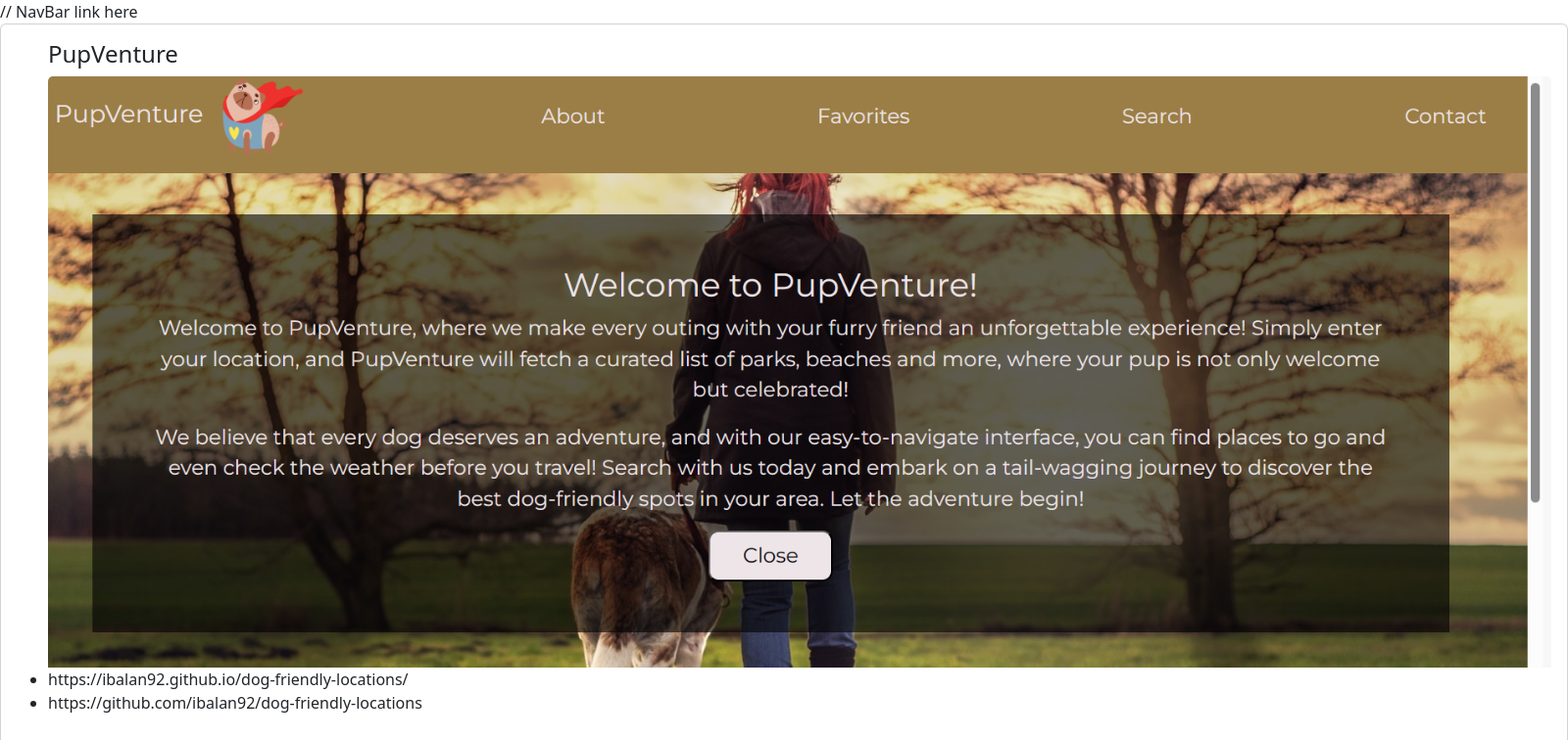
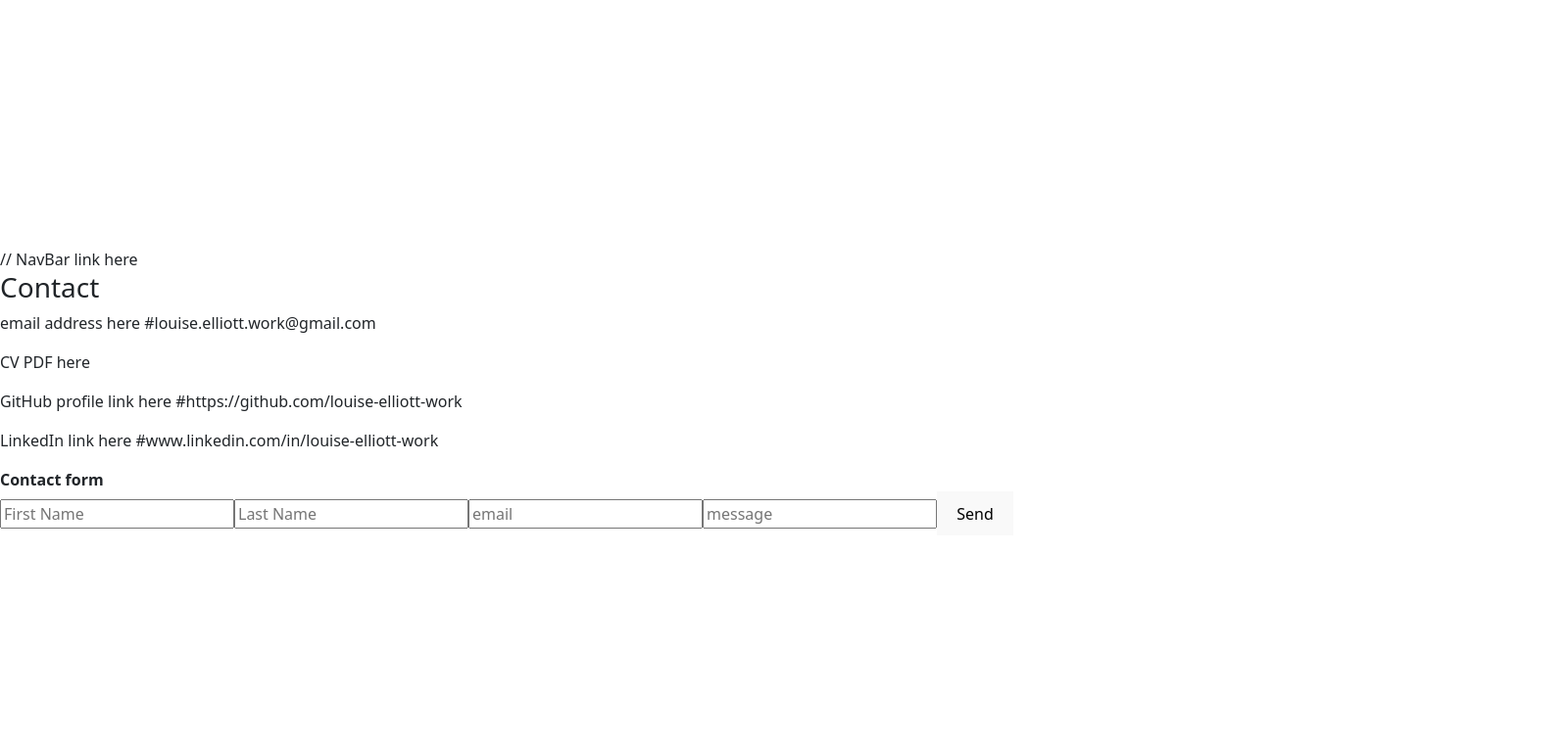
Before and after one commit to louise-elliott-work/react-portfolio, a React (Vite) app: page / in a window 1280 px wide. Shown: the top 756 px of the page at 98% size, 1600 px wide, since content can reach past the window. Built offline with nearby package versions, Linux system fonts and the light colour scheme.

Commit message:
contact form added as separate component

```diff
--- a/src/App.jsx
+++ b/src/App.jsx
@@ -2,6 +2,7 @@ import React from 'react';
 import { BrowserRouter as Router, Route, Routes } from 'react-router-dom';
 import Header from './Header.jsx';
 import Home from './pages/Home.jsx';
+import ProjectGallery from './pages/ProjectGallery.jsx';
 import Projects from './pages/Projects';
 import Contact from './pages/Contact';
 
@@ -18,8 +19,8 @@ function App() {
 
         // Set the different paths to be rendered with Home as the default.
         <Route path="home" element={<Home />} />
-        <Route path="/" element={<Projects />} />
-        <Route path="contact" element={<Contact />} />
+        <Route path="projects" element={<Projects />} />
+        <Route path="/" element={<Contact />} />
 
       </Routes>
 
--- a/src/pages/Contact.jsx
+++ b/src/pages/Contact.jsx
@@ -2,6 +2,7 @@
 // Set up links and check functionality
 
 import React from "react";
+import ContactForm from "./ContactForm";
 // import "../public/style.css";
 
 function Contact() {
@@ -12,7 +13,7 @@ function Contact() {
             <p>CV PDF here</p>
             <p>GitHub profile link here #https://github.com/louise-elliott-work</p>
             <p>LinkedIn link here #www.linkedin.com/in/louise-elliott-work</p>
-            <p>contact form for handling events here</p>
+            <ContactForm />
         </div>
     )
 }
--- /dev/null
+++ b/src/pages/ContactForm.jsx
@@ -0,0 +1,90 @@
+// contact form for handling entry
+
+import React, { useState } from 'react';
+// import "../public/style.css";
+
+function ContactForm() {
+    // set form data fields as empty
+    const [formData, setFormData] = useState({
+        firstName: '',
+        lastName: '',
+        email: '',
+        message: '',
+    });
+    // capture data entered onto form
+    const handleFormEntry = (e) => {
+        let value = e.target.value;
+        const name = e.target.name;
+
+    // control length of message entered
+    if (name === 'message') {
+        value = value.substring(25, 200);
+    }
+    // update the state
+        setFormData({
+            ...formData,
+            [name]: value,
+        });
+    };
+
+    const handleFormSend = (e) => {
+      // prevent the page from refreshing
+        e.preDefault();
+        if (!formData.firstName || !formData.lastName) {
+            alert('Fill out your first and last name please!');
+        } else if (formData.message.length < 6) {
+            alert(
+                `Choose a more secure message ${formData.firstName} ${formData.lastName}`
+            );
+            } else {
+            alert(`Hello ${formData.firstName} ${formData.lastName}`);
+            }
+
+        setFormData({
+            firstName: '',
+            lastName: '',
+            email: '',
+            message: '',
+        });
+        <p>Thank for your message, {formData.firstName} {formData.lastName} - I'll be in touch!</p>
+    };
+
+    return (
+        <div>
+            <strong>Contact form</strong>
+            <form className="form">
+                <input
+                    value={formData.firstName}
+                    name="firstName"
+                    onChange={handleFormEntry}
+                    type="text"
+                    placeholder="First Name"
+                />
+                <input
+                    value={formData.lastName}
+                    name="lastName"
+                    onChange={handleFormEntry}
+                    type="text"
+                    placeholder="Last Name"
+                />
+                <input
+                    value={formData.email}
+                    name="email"
+                    onChange={handleFormEntry}
+                    type="email"
+                    placeholder="email"
+                />
+                <input
+                    value={formData.message}
+                    name="message"
+                    onChange={handleFormEntry}
+                    type="message"
+                    placeholder="message"
+                />
+                <button onClick={handleFormSend}>Send</button>
+            </form>
+        </div>
+    );
+}
+
+export default ContactForm;
--- a/src/pages/ProjectGallery.jsx
+++ b/src/pages/ProjectGallery.jsx
@@ -14,7 +14,7 @@ function ProjectGallery(props) {
                         <div className="card-body">
                             <ul className="class-text">
                                 <h4>{project.title}</h4>
-                                <img className="card-img-top" alt={project.title} src={project.media} />
+                                <img variant="top" alt={project.title} src={project.media} />
                                 <li>{project.app}</li>
                                 <li>{project.github}</li>
                             </ul>
```
